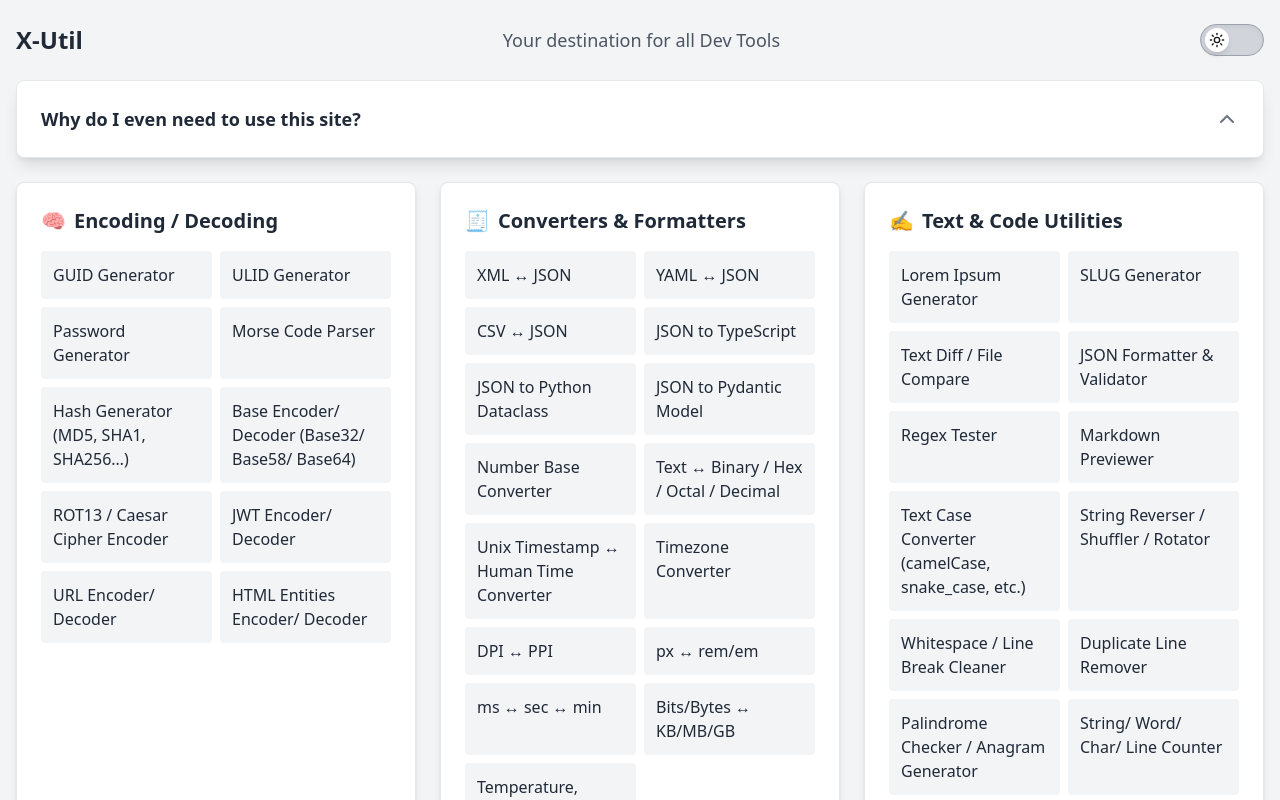
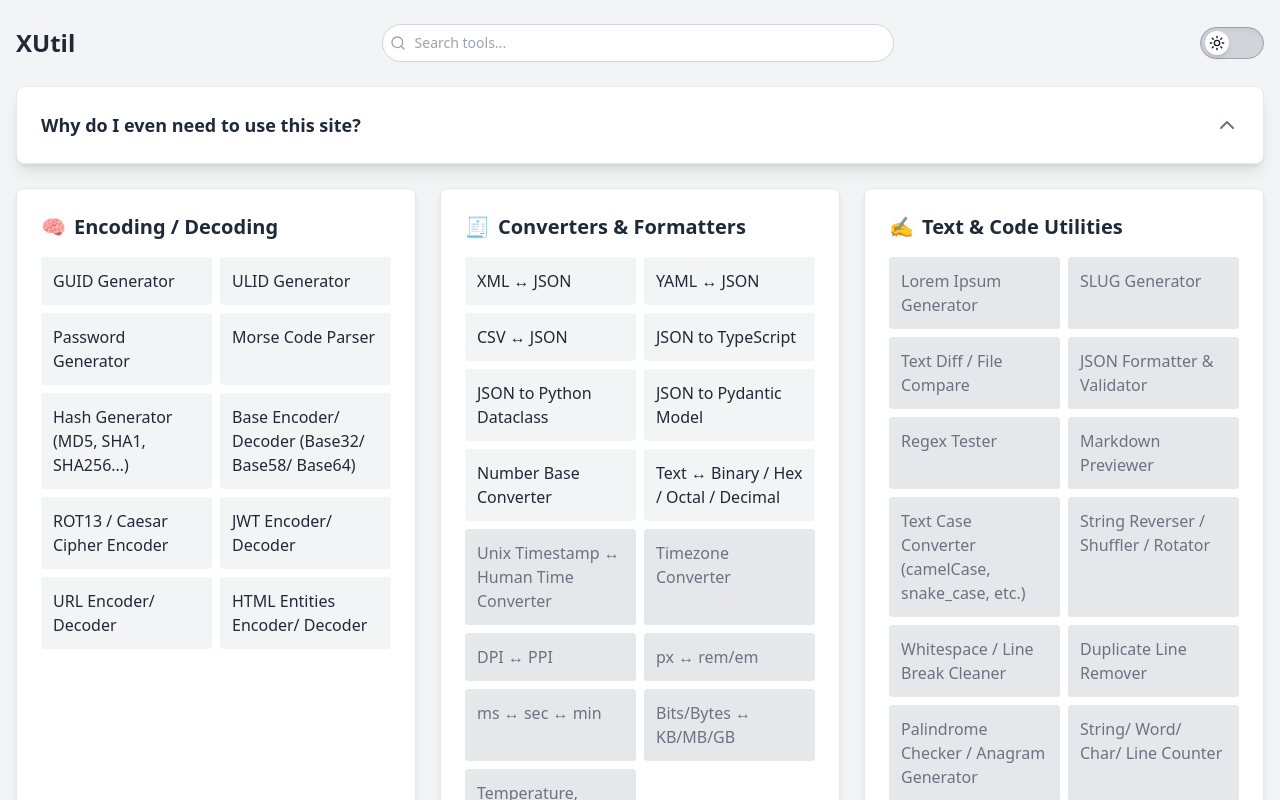
Before and after one commit to RohitPModani/xutil, a React (Vite) app: page / in a window 1280 px wide. Shown: the top 800 px of the page. Built offline with nearby package versions, Linux system fonts and the light colour scheme.

Commit message:
Added search functionality and disabled tools which are not implemented yet

```diff
--- a/src/components/Layout.tsx
+++ b/src/components/Layout.tsx
@@ -1,49 +1,79 @@
 // src/components/Layout.tsx
-import { Outlet, useLocation } from 'react-router-dom';
+import { Outlet, useLocation, useNavigate } from 'react-router-dom';
 import AboutUsSection from './AboutUsSection';
 import aboutUsDescription from '../context/about';
 import BuyMeCoffee from './BuyMeCoffee';
 import ThemeToggle from './ThemeToggle';
 import ScrollToTop from './ScrollToTop';
+import { useState } from 'react';
+import { Search, X } from 'lucide-react';
 
 function Layout() {
   const location = useLocation();
   const isHomePage = location.pathname === '/';
+  const [searchQuery, setSearchQuery] = useState('');
+  const navigate = useNavigate();
+
+const handleLogoClick = () => {
+  setSearchQuery('');
+  sessionStorage.removeItem('lastClickedTool');
+  navigate('/', { replace: true });
+};
 
   return (
     <div className="section min-h-screen transition-colors duration-300">
       <header className="flex items-center justify-between px-4 py-4 sm:py-6 max-w-7xl mx-auto gap-4">
         {/* Logo/Title */}
-      <div className="text-left">
-        <h1 className="text-lg sm:text-2xl font-bold text-gray-800 dark:text-white">
-          X-Util
-        </h1>
+        <div className="flex-shrink-0 flex items-center">
+          <button
+            onClick={handleLogoClick}
+            className="text-lg sm:text-2xl font-bold text-gray-800 dark:text-white hover:text-gray-700 dark:hover:text-gray-400 transition focus:outline-none"
+          >
+            XUtil
+          </button>
         </div>
 
-      {/* Center tagline (hidden on mobile) */}
-      <div className="hidden md:block">
-        <h2 className="text-sm sm:text-lg font-medium text-muted">
-          Your destination for all Dev Tools
-        </h2>
+        <div className="flex-1 max-w-[50%] sm:max-w-xs md:max-w-sm lg:max-w-md xl:max-w-lg mx-auto flex items-center">
+          {isHomePage ? (
+            <div className="relative w-full">
+              <Search className="absolute left-2 top-1/2 -translate-y-1/2 w-4 h-4 text-gray-400 dark:text-gray-500 pointer-events-none" />
+              <input
+                type="text"
+                placeholder="Search tools..."
+                value={searchQuery}
+                onChange={(e) => setSearchQuery(e.target.value)}
+                className="w-full pl-8 pr-8 py-1.5 sm:py-2 text-sm rounded-full border border-gray-300 dark:border-gray-600 bg-white dark:bg-zinc-900 text-gray-800 dark:text-white placeholder:text-gray-400 dark:placeholder:text-gray-500 focus:outline-none focus:ring-2 focus:ring-blue-500"
+              />
+              {searchQuery && (
+                <button
+                  onClick={() => setSearchQuery('')}
+                  className="absolute right-2 top-1/2 -translate-y-1/2 text-gray-500 dark:text-gray-400 hover:text-gray-800 dark:hover:text-white"
+                  aria-label="Clear search"
+                >
+                  <X className="w-4 h-4" />
+                </button>
+              )}
+            </div>
+          ) : (
+            <div className="h-[35px] sm:h-[38px] rounded-full border border-transparent px-3"></div>
+          )}
         </div>
 
         {/* Theme toggle */}
-      <div className="flex justify-end">
+        <div className="flex-shrink-0 flex items-center">
           <ThemeToggle />
         </div>
       </header>
 
       {isHomePage && (
         <div className="px-4 max-w-7xl mx-auto sm:mb-4 mb-2">
-          <AboutUsSection>
-            {aboutUsDescription}
-          </AboutUsSection>
+          <AboutUsSection>{aboutUsDescription}</AboutUsSection>
         </div>
       )}
 
       <main className="px-3 pb-6 sm:px-4 sm:pb-8 max-w-7xl mx-auto">
         <ScrollToTop />
-        <Outlet />
+        <Outlet context={{ searchQuery }} />
       </main>
 
       {isHomePage && <BuyMeCoffee />}
--- a/src/components/UtilityCard.tsx
+++ b/src/components/UtilityCard.tsx
@@ -14,49 +14,45 @@ interface UtilityCardProps {
 function UtilityCard({ title, icon, items }: UtilityCardProps) {
   const navigate = useNavigate();
 
-  const handleUnimplementedClick = (toolName: string) => {
-    sessionStorage.setItem('lastClickedTool', toolName); // ✅ Save tool
-    navigate(`/coming-soon?tool=${encodeURIComponent(toolName)}`);
-  };
-
   const handleImplementedClick = (path: string, toolName: string) => {
-    sessionStorage.setItem('lastClickedTool', toolName); // ✅ Save tool
+    sessionStorage.setItem('lastClickedTool', toolName);
     navigate(path);
   };
 
   return (
     <div className="card shadow-md rounded-lg p-4 sm:p-6 hover:shadow-lg transition">
-      <h3 className="text-lg sm:text-xl font-semibold mb-4 flex items-center">
+      <h3 className="text-lg sm:text-xl font-semibold mb-4 flex items-center text-gray-800 dark:text-white">
         <span className="mr-2">{icon}</span> {title}
       </h3>
       <div className="grid grid-cols-1 sm:grid-cols-2 gap-2">
         {items.map((item, index) => {
           const toolName = typeof item === 'string' ? item : item.name;
           const path = typeof item === 'string' ? undefined : item.path;
+          const elementId = toolName.replace(/\s+/g, '-').toLowerCase();
 
           if (!path) {
             return (
               <div
                 key={index}
-                id={toolName.replace(/\s+/g, '-').toLowerCase()} // id for scroll later
-                className="hover-surface bg-gray-100 dark:bg-gray-700 sm:p-3 p-2 rounded cursor-pointer"
-                onClick={() => handleUnimplementedClick(toolName)}
+                id={elementId}
+                className="bg-gray-200 dark:bg-gray-700 text-gray-500 dark:text-zinc-400 sm:p-3 p-2 rounded cursor-not-allowed select-none"
+                title="Coming soon"
               >
                 {toolName}
               </div>
             );
-          } else {
+          }
+
           return (
             <div
               key={index}
-                id={toolName.replace(/\s+/g, '-').toLowerCase()} // id for scroll later
-                className="hover-surface bg-gray-100 dark:bg-gray-700 sm:p-3 p-2 rounded cursor-pointer"
+              id={elementId}
+              className="bg-gray-100 dark:bg-gray-600 hover:bg-gray-200 dark:hover:bg-gray-700 text-gray-800 dark:text-white sm:p-3 p-2 rounded cursor-pointer transition"
               onClick={() => handleImplementedClick(path, toolName)}
             >
               {toolName}
             </div>
           );
-          }
         })}
       </div>
     </div>
--- a/src/pages/Home.tsx
+++ b/src/pages/Home.tsx
@@ -1,7 +1,10 @@
 import { useEffect, useMemo } from 'react';
 import UtilityCard from '../components/UtilityCard';
+import { useOutletContext } from 'react-router-dom';
 
 function Home() {
+  const { searchQuery } = useOutletContext<{ searchQuery: string }>();
+
   useEffect(() => {
     const toolName = sessionStorage.getItem('lastClickedTool');
     if (toolName) {
@@ -15,7 +18,8 @@ function Home() {
       sessionStorage.removeItem('lastClickedTool'); // clear after scrolling
     }
   }, []);
-  const utilities = useMemo(() => [
+
+  const allUtilities = useMemo(() => [
     {
       title: 'Encoding / Decoding',
       icon: '🧠',
@@ -113,17 +117,29 @@ function Home() {
     },
   ], []); // Only create once on initial render
 
+  const filteredUtilities = useMemo(() => {
+    if (!searchQuery.trim()) return allUtilities;
+
+    const query = searchQuery.toLowerCase();
+    return allUtilities
+      .map(group => {
+        const filteredItems = group.items.filter(item => {
+          const name = typeof item === 'string' ? item : item.name;
+          return name.toLowerCase().includes(query);
+        });
+        return filteredItems.length
+          ? { ...group, items: filteredItems }
+          : null;
+      })
+      .filter((group): group is typeof allUtilities[number] => group !== null);
+  }, [searchQuery, allUtilities]);
+
   return (
-        <div className="grid grid-cols-1 md:grid-cols-2 lg:grid-cols-3 gap-6">
-          {utilities.map((util, index) => (
-            <UtilityCard
-              key={index}
-              title={util.title}
-              icon={util.icon}
-              items={util.items}
-            />
-          ))}
-        </div>
+    <div className="grid grid-cols-1 md:grid-cols-2 lg:grid-cols-3 gap-6">
+      {filteredUtilities.map((util, index) => (
+        <UtilityCard key={index} title={util.title} icon={util.icon} items={util.items} />
+      ))}
+    </div>
   );
 }
 
```
Lines whose indentation alone changed are shown as unchanged.
